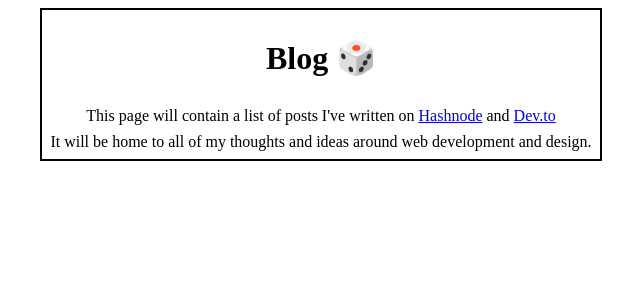
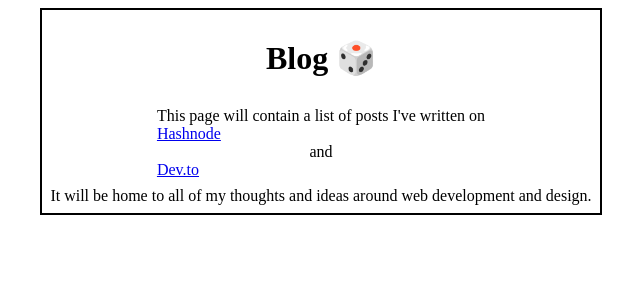
Before and after one commit to a12989x/portfolio-v1, a Next.js app: page /blog in a window 1280 px wide. Shown: the top 300 px of the page, without its empty margins (319-959 px from the left). Built offline with nearby package versions, Linux system fonts and the light colour scheme.

Commit message:
feat: add properies to chakra link component
Add display='flex' and alignItems='center' properties to chakraLink component

```diff
--- a/components/Link.tsx
+++ b/components/Link.tsx
@@ -17,7 +17,12 @@ const Link = ({
 }: LinkProps): JSX.Element => {
 	return (
 		<NextLink href={href} passHref>
-			<ChakraLink isExternal={isExternal} variant={variant}>
+			<ChakraLink
+				isExternal={isExternal}
+				variant={variant}
+				display='flex'
+				alignItems='center'
+			>
 				{children}
 			</ChakraLink>
 		</NextLink>
```
